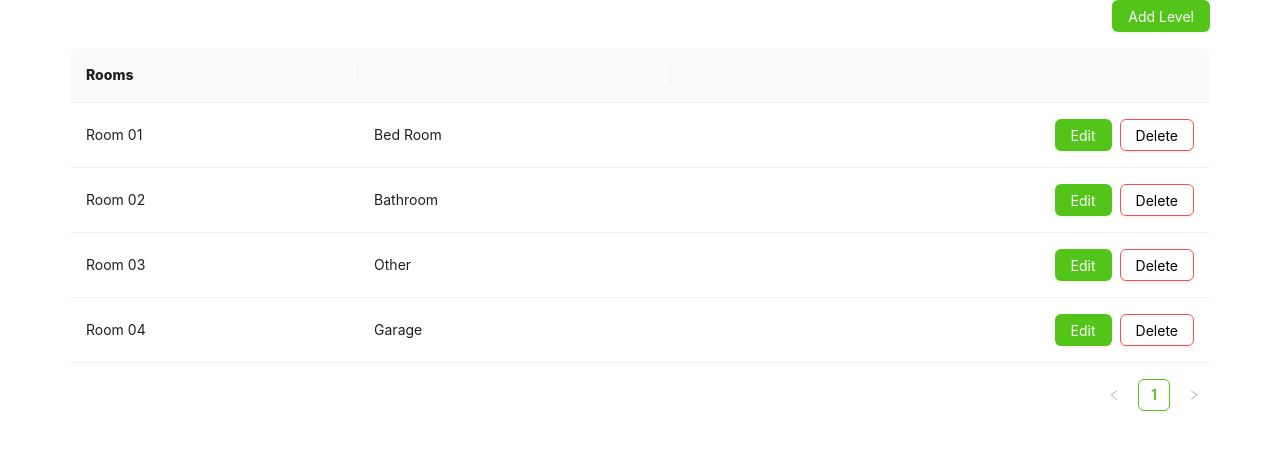
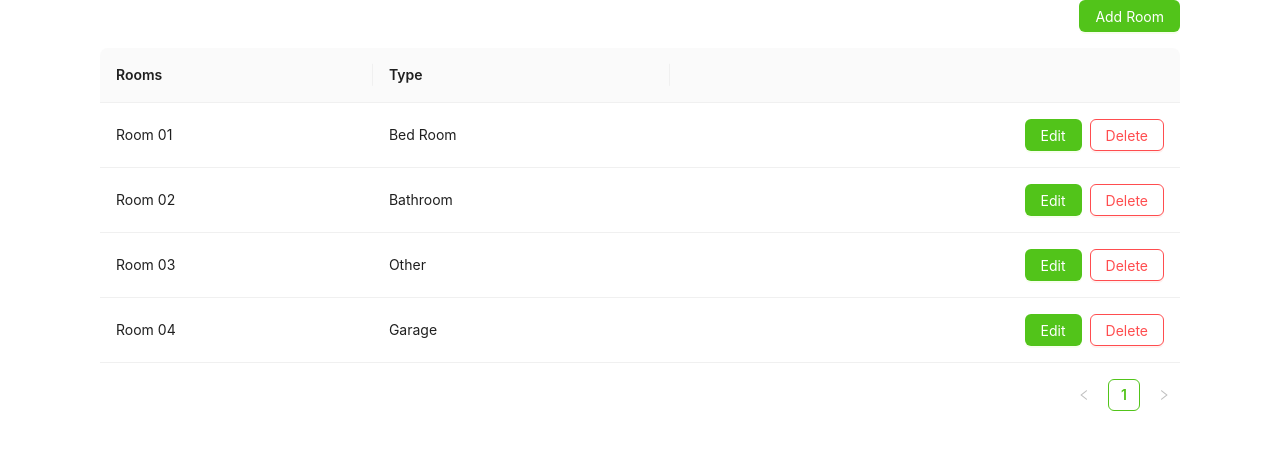
Before and after one commit to MohsinGhani/Realstate, a Next.js app: page /levels/1 in a window 1280 px wide. Shown: the top 450 px of the page. Built offline with nearby package versions, Linux system fonts and the light colour scheme.

Commit message:
work on structure

```diff
--- a/src/app/building/[id]/page.tsx
+++ /dev/null
@@ -1,177 +0,0 @@
-"use client";
-import React, { useState } from "react";
-import {
-  Table,
-  Button,
-  Modal,
-  Typography,
-  message,
-  Popconfirm,
-  Input,
-} from "antd";
-
-const initialData = [
-  {
-    id: 1,
-    name: "Room 1",
-    tags: "Bed Room",
-  },
-  {
-    id: 2,
-    name: "Room 2",
-    tags: "Bathroom",
-  },
-  {
-    id: 3,
-    name: "Room 3 ",
-    tags: "Other",
-  },
-  {
-    id: 4,
-    name: "Room 4",
-    tags: "Garage",
-  },
-];
-
-const TableComponent: React.FC = () => {
-  const [data, setData] = useState(initialData);
-  const [selectedItem, setSelectedItem] = useState<any>(null);
-  const [isModalVisible, setIsModalVisible] = useState(false);
-
-  const confirm = (record: any) => {
-    deleteItem(record);
-    message.success("Click on Yes");
-  };
-  const cancel = () => {
-    message.error("Click on No");
-  };
-
-  const columns = [
-    {
-      title: <span className="font-extrabold text-18">Rooms</span>,
-      dataIndex: "name",
-      key: "name",
-    },
-    {
-      title: <span className="font-extrabold text-18">Tags</span>,
-      dataIndex: "tags",
-      key: "tags",
-    },
-    {
-      key: "action",
-      render: (_: any, record: any) => (
-        <div style={{ display: "flex", justifyContent: "flex-end" }}>
-          <Button className="text-black mr-1" onClick={() => editItem(record)}>
-            Edit
-          </Button>
-
-          <Popconfirm
-            className="text-black"
-            title="Are you sure to delete this task?"
-            onConfirm={() => confirm(record)}
-            onCancel={cancel}
-            okText="Yes"
-            cancelText="No"
-          >
-            <Button danger>Delete</Button>
-          </Popconfirm>
-        </div>
-      ),
-    },
-  ];
-
-  const editItem = (item: any) => {
-    setSelectedItem(item);
-    setIsModalVisible(true);
-  };
-
-  const deleteItem = (item: any) => {
-    const updatedData = data.filter((d: any) => d.id !== item.id);
-    setData(updatedData);
-  };
-
-  const handleSave = (editedItem: any) => {
-    if (selectedItem) {
-      const updatedData = data.map((d: any) =>
-        d.id === selectedItem.id ? { ...d, ...editedItem } : d
-      );
-      setData(updatedData);
-    } else {
-      const newItem = {
-        ...editedItem,
-        id: data.length + 1,
-      };
-      setData([...data, newItem]);
-    }
-    setIsModalVisible(false);
-    setSelectedItem(null);
-  };
-  const [isAddModalVisible, setIsAddModalVisible] = useState(false);
-
-  // Rest of the code...
-
-  const handleAddModalOpen = () => {
-    setIsAddModalVisible(true);
-  };
-
-  const handleAddModalClose = () => {
-    setIsAddModalVisible(false);
-  };
-
-  return (
-    <div>
-      <div className="flex text-black w-3/4 justify-end items-end mt-40">
-        <Button
-          className="text-black w-100 h-30 rounded-md text-center"
-          onClick={handleAddModalOpen}
-        >
-          ADD
-        </Button>
-
-        <Modal open={isAddModalVisible} onCancel={handleAddModalClose}>
-          <Typography className="fw-800 text-2xl">Add House Level</Typography>
-          <div className="flex w-full">
-            <Input type="text" name="name" placeholder=" Add House Level" />
-          </div>
-        </Modal>
-      </div>
-      <div className="">
-        <Table dataSource={data} columns={columns} />
-        <Modal
-          title={selectedItem ? "Edit Item" : "Add Item"}
-          open={isModalVisible}
-          onCancel={() => setIsModalVisible(false)}
-        >
-          <ItemForm item={selectedItem} onSave={handleSave} />
-        </Modal>
-      </div>
-    </div>
-  );
-};
-
-const ItemForm: React.FC<any> = ({ item, onSave }) => {
-  const [formData, setFormData] = useState(item || {});
-  const handleChange = (e: React.ChangeEvent<HTMLInputElement>) => {
-    setFormData({ ...formData, [e.target.name]: e.target.value });
-  };
-
-  const handleSubmit = (e: React.FormEvent<HTMLFormElement>) => {
-    e.preventDefault();
-    onSave(formData);
-  };
-
-  return (
-    <form className="flex  justify-center flex-col" onSubmit={handleSubmit}>
-      <div className="flex w-100%">
-        <Input
-          type="text"
-          name="name"
-          value={formData.name || ""}
-          onChange={handleChange}
-        />
-      </div>
-    </form>
-  );
-};
-
-export default TableComponent;
--- a/src/app/globals.scss
+++ b/src/app/globals.scss
@@ -7,8 +7,3 @@
   padding: 0;
   margin: 0;
 }
-
-.mainContainer {
-  max-width: 1140px;
-  margin: 0 auto;
-}
--- a/src/app/layout.tsx
+++ b/src/app/layout.tsx
@@ -11,7 +11,7 @@ export default function RootLayout({
   return withTheme(
     <html lang="en">
       <body>
-        <div className="mainContainer">{children}</div>
+        <div className="max-w-[1080px] mx-auto">{children}</div>
       </body>
     </html>
   );
--- a/src/app/levels/[id]/page.tsx
+++ b/src/app/levels/[id]/page.tsx
@@ -1,5 +1,7 @@
 "use client";
+
 import React, { useState } from "react";
+
 import {
   Table,
   Button,
@@ -7,60 +9,60 @@ import {
   Typography,
   message,
   Popconfirm,
-  Input,
   Space,
 } from "antd";
+import AddRoom from "@/components/AddRoom";
 
 const initialData = [
   {
     id: 1,
-    name: "Room 01",
-    room: "Bed Room",
+    room: "Room 01",
+    type: "Bed Room",
   },
   {
     id: 2,
-    name: "Room 02",
-    room: "Bathroom",
+    room: "Room 02",
+    type: "Bathroom",
   },
   {
     id: 3,
-    name: "Room 03 ",
-    room: "Other",
+    room: "Room 03 ",
+    type: "Other",
   },
   {
     id: 4,
-    name: "Room 04",
-    room: "Garage",
+    room: "Room 04",
+    type: "Garage",
   },
 ];
 
-const TableComponent: React.FC = () => {
+const TableComponent = () => {
   const [data, setData] = useState(initialData);
-  const [selectedItem, setSelectedItem] = useState<any>(null);
-  const [isModalVisible, setIsModalVisible] = useState(false);
+  const [isAddModalVisible, setIsAddModalVisible] = useState(false);
 
   const confirm = (record: any) => {
     deleteItem(record);
     message.success("Click on Yes");
   };
+
   const cancel = () => {
     message.error("Click on No");
   };
 
   const columns: any = [
     {
-      title: <span className="font-extrabold text-18">Rooms</span>,
-      dataIndex: "name",
-      key: "name",
-    },
-    {
+      title: "Rooms",
       dataIndex: "room",
       key: "room",
     },
     {
+      title: "Type",
+      dataIndex: "type",
+      key: "type",
+    },
+    {
       key: "action",
       align: "right",
-
       render: (_: any, record: any) => (
         <Space>
           <Button type="primary" onClick={() => editItem(record)}>
@@ -68,7 +70,6 @@ const TableComponent: React.FC = () => {
           </Button>
 
           <Popconfirm
-            className="text-black"
             title="Are you sure to delete this task?"
             onConfirm={() => confirm(record)}
             onCancel={cancel}
@@ -83,32 +84,13 @@ const TableComponent: React.FC = () => {
   ];
 
   const editItem = (item: any) => {
-    setSelectedItem(item);
-    setIsModalVisible(true);
+    console.log("🚀  item:", item);
   };
 
   const deleteItem = (item: any) => {
     const updatedData = data.filter((d: any) => d.id !== item.id);
     setData(updatedData);
   };
-
-  const handleSave = (editedItem: any) => {
-    if (selectedItem) {
-      const updatedData = data.map((d: any) =>
-        d.id === selectedItem.id ? { ...d, ...editedItem } : d
-      );
-      setData(updatedData);
-    } else {
-      const newItem = {
-        ...editedItem,
-        id: data.length + 1,
-      };
-      setData([...data, newItem]);
-    }
-    setIsModalVisible(false);
-    setSelectedItem(null);
-  };
-  const [isAddModalVisible, setIsAddModalVisible] = useState(false);
 
   const handleAddModalOpen = () => {
     setIsAddModalVisible(true);
@@ -122,51 +104,19 @@ const TableComponent: React.FC = () => {
     <div>
       <div className="flex justify-end mb-4">
         <Button type="primary" onClick={handleAddModalOpen}>
-          Add Level
+          Add Room
         </Button>
       </div>
 
       <Table dataSource={data} columns={columns} />
 
       <Modal open={isAddModalVisible} onCancel={handleAddModalClose}>
-        <Typography className="fw-800 text-2xl">Add House Level</Typography>
-        <Input type="text" name="name" placeholder=" Add House Level" />
-      </Modal>
-
-      <Modal
-        title={selectedItem ? "Edit Item" : "Add Item"}
-        open={isModalVisible}
-        onCancel={() => setIsModalVisible(false)}
-      >
-        <ItemForm item={selectedItem} onSave={handleSave} />
+        <Typography className="fw-800 text-2xl">Room</Typography>
+        <br />
+        <AddRoom />
       </Modal>
     </div>
   );
 };
 
-const ItemForm: React.FC<any> = ({ item, onSave }) => {
-  const [formData, setFormData] = useState(item || {});
-  const handleChange = (e: React.ChangeEvent<HTMLInputElement>) => {
-    setFormData({ ...formData, [e.target.name]: e.target.value });
-  };
-
-  const handleSubmit = (e: React.FormEvent<HTMLFormElement>) => {
-    e.preventDefault();
-    onSave(formData);
-  };
-
-  return (
-    <form className="flex  justify-center flex-col" onSubmit={handleSubmit}>
-      <div className="flex w-100%">
-        <Input
-          type="text"
-          name="name"
-          value={formData.name || ""}
-          onChange={handleChange}
-        />
-      </div>
-    </form>
-  );
-};
-
 export default TableComponent;
--- a/src/app/levels/page.tsx
+++ b/src/app/levels/page.tsx
@@ -10,6 +10,7 @@ import {
   Input,
   Space,
 } from "antd";
+import { useRouter } from "next/navigation";
 
 const initialData = [
   {
@@ -34,10 +35,11 @@ const initialData = [
   },
 ];
 
-const TableComponent: React.FC = () => {
+const TableComponent = () => {
   const [data, setData] = useState(initialData);
   const [selectedItem, setSelectedItem] = useState<any>(null);
   const [isModalVisible, setIsModalVisible] = useState(false);
+  const router = useRouter();
 
   const confirm = (record: any) => {
     deleteItem(record);
@@ -52,6 +54,15 @@ const TableComponent: React.FC = () => {
       title: <span className="font-extrabold text-18">House Levels</span>,
       dataIndex: "name",
       key: "name",
+      render: (row: any) => (
+        <Space
+          onClick={() => {
+            router.push("/levels/123");
+          }}
+        >
+          {row}
+        </Space>
+      ),
     },
     {
       key: "action",
--- a/src/app/page.tsx
+++ b/src/app/page.tsx
@@ -1,6 +1,6 @@
 "use client";
 
-import Companies from "@/components/Companiess";
+import Companies from "@/components/Companies";
 
 export default function Home() {
   return <Companies />;
--- /dev/null
+++ b/src/components/AddRoom/index.tsx
@@ -0,0 +1,74 @@
+import React from "react";
+import { Form, Input, Select } from "antd";
+
+const AddRoom = () => {
+  const onFinish = (values: any) => {
+    console.log("Success:", values);
+  };
+
+  const onFinishFailed = (errorInfo: any) => {
+    console.log("Failed:", errorInfo);
+  };
+
+  return (
+    <div>
+      <Form
+        layout="vertical"
+        initialValues={{}}
+        onFinish={onFinish}
+        onFinishFailed={onFinishFailed}
+      >
+        <Form.Item label="Name" name="name">
+          <Input />
+        </Form.Item>
+
+        <Form.Item label="Type" name="type">
+          <Select
+            placeholder="Select a option and change input text above"
+            allowClear
+            options={[
+              {
+                value: "livingRoom",
+                label: "Living Room",
+              },
+              {
+                value: "bedroom",
+                label: "Bedroom",
+              },
+              {
+                value: "bonusRoomHallway",
+                label: "Bonus Room Hallway",
+              },
+              {
+                value: "office",
+                label: "Office",
+              },
+              {
+                value: "kitchen",
+                label: "Kitchen",
+              },
+              {
+                value: "bathroom",
+                label: "Bathroom ",
+              },
+              {
+                value: "stairs",
+                label: "Stairs",
+              },
+              {
+                value: "garage",
+                label: "Garage",
+              },
+              {
+                value: "other",
+                label: "Other",
+              },
+            ]}
+          />
+        </Form.Item>
+      </Form>
+    </div>
+  );
+};
+
+export default AddRoom;
--- a/src/components/AddressBar.tsx
+++ b/src/components/Companies/tabs/Login.tsx
@@ -2,7 +2,7 @@ import { Form, Input } from "antd";
 import Typography from "antd/es/typography/Typography";
 import React from "react";
 
-const login = () => {
+const Login = () => {
   const onFinish = (values: any) => {
     console.log("Form values:", values);
     // Perform any additional actions with the form data
@@ -61,4 +61,4 @@ const login = () => {
   );
 };
 
-export default login;
+export default Login;
```
Also changed, not shown: src/components/Companies/index.tsx (renamed from src/components/Companiess.tsx, +4 -4 lines), src/components/Companies/tabs/Confirmation.tsx (renamed from src/components/Confirmation.tsx), src/components/Companies/tabs/OwnerDetails.tsx (renamed from src/components/OwnerDetails.tsx), src/components/Companies/tabs/QrCode.tsx (renamed from src/components/QrCode.tsx).
